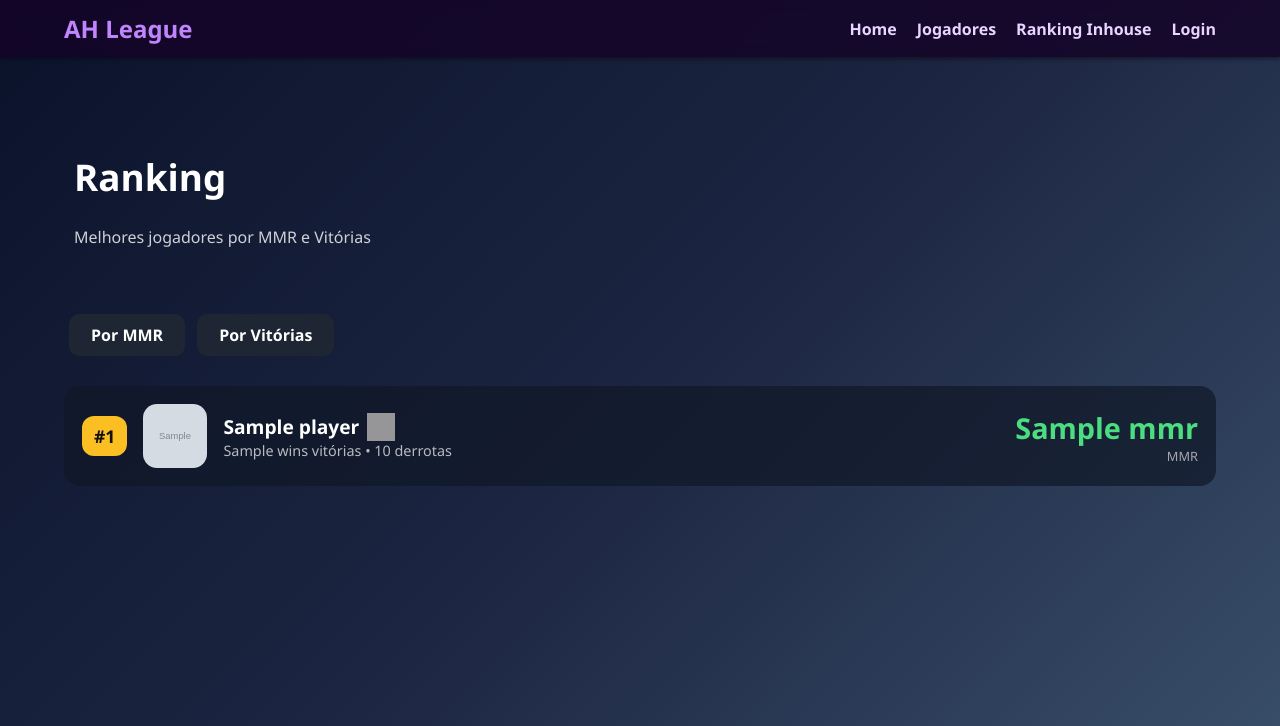
After one commit to MTFalcao/HA-League, a Flask app: template templates/inhouse_ranking.html in a window 1280 px wide. The commit adds this page. Shown: the top 726 px of the page. Run offline with Flask 3, Linux system fonts and the light colour scheme; the template is opened without the code that fills it: most values are stand-ins (such as "Sample title", 1, 10 or a date in 2020); grey boxes marked "Sample" are stand-in pictures; parts of the project's set-up code (start-up, migrations or seed data) failed here and were passed over; some libraries are stand-ins or nearby versions; grey boxes are pictures that could not be loaded.

Commit message:
feat: add inhouse statistics to players

```diff
--- a/app.py
+++ b/app.py
@@ -127,6 +127,45 @@ def format_pts(value):
     except:
         return value
 
+def get_inhouse_stats(player):
+    discord_name = player.get("discord_name")
+
+    if not discord_name:
+        return {
+            "wins": 0,
+            "losses": 0,
+            "mmr": 834,
+            "wr": 0
+        }
+
+    conn = get_db_connection()
+    cur = conn.cursor(cursor_factory=psycopg2.extras.RealDictCursor)
+
+    cur.execute("""
+        SELECT wins, losses, total_mmr, matches_played
+        FROM inhouse_players
+        WHERE discord_name = %s;
+    """, (discord_name,))
+
+    row = cur.fetchone()
+    cur.close()
+    conn.close()
+
+    if not row:
+        return {"wins": 0, "losses": 0, "mmr": 834, "wr": 0}
+
+    wins = row["wins"]
+    losses = row["losses"]
+    total = row["matches_played"]
+    mmr = row["total_mmr"] or 834
+    wr = round((wins / total) * 100, 1) if total else 0
+
+    return {
+        "wins": wins,
+        "losses": losses,
+        "mmr": mmr,
+        "wr": wr
+    }
 
 # =====================================================
 # LOGIN
@@ -156,32 +195,6 @@ def logout():
     return redirect(url_for("home"))
 
 
-# =====================================================
-# TESTE DA API DA RIOT
-# =====================================================
-@app.route("/admin/test_riot")
-@login_required
-def test_riot():
-    from services.riot_api import API_KEY
-
-    riot_id = "Jolene#BR2"
-
-    account = get_account_data(riot_id)
-    if not account:
-        return {"ok": False, "message": "Erro ao buscar Riot ID"}
-
-    puuid = account["puuid"]
-    summoner = get_summoner_data_by_puuid(puuid)
-    ranked = get_ranked_stats(puuid)
-
-    return {
-        "ok": True,
-        "riot_id": riot_id,
-        "api_key_prefix": API_KEY[:12] + "...",
-        "puuid": puuid,
-        "summoner": summoner,
-        "ranked": ranked
-    }
 
 
 # =====================================================
@@ -221,6 +234,147 @@ def players():
 
 
 # =====================================================
+# PERFIL DO JOGADOR
+# =====================================================
+
+@app.route("/player/<name>")
+def player_profile(name):
+
+    # Buscar player do banco
+    conn = get_db_connection()
+    cur = conn.cursor(cursor_factory=psycopg2.extras.RealDictCursor)
+    cur.execute("SELECT * FROM players WHERE name=%s", (name,))
+    player = cur.fetchone()
+    cur.close()
+    conn.close()
+
+    if not player:
+        flash("Jogador não encontrado!", "error")
+        return redirect(url_for("players"))
+
+    puuid = validar_puuid(player["puuid"])
+
+    # ================================
+    # 1) Buscar RANK ATUAL direto da API
+    # ================================
+    elo = get_ranked_stats(puuid)
+
+    # Aplicar no objeto "player"
+    player["elo_solo"] = elo["solo_tier"]
+    player["lp_solo"] = elo["solo_lp"]
+    player["solo_wins"] = elo["solo_wins"]
+    player["solo_losses"] = elo["solo_losses"]
+
+    player["elo_flex"] = elo["flex_tier"]
+    player["lp_flex"] = elo["flex_lp"]
+    player["flex_wins"] = elo["flex_wins"]
+    player["flex_losses"] = elo["flex_losses"]
+
+    # Winrates
+    solo_total = elo["solo_wins"] + elo["solo_losses"]
+    wr_solo = round(elo["solo_wins"] / solo_total * 100, 1) if solo_total else 0
+
+    flex_total = elo["flex_wins"] + elo["flex_losses"]
+    wr_flex = round(elo["flex_wins"] / flex_total * 100, 1) if flex_total else 0
+
+    # ================================
+    # 2) Histórico, Top Champs e Stats
+    # ================================
+    matches = load_ranked_matches(puuid, count=50)
+    history = extract_history(puuid, matches, limit=10)
+    stats = calculate_player_stats(history)
+    top_champs = extract_top_champs(puuid, matches)
+
+    # ================================
+    # 3) Top 3 Maestrias
+    # ================================
+    top3 = get_top3_masteries(puuid)
+    if top3:
+        for m in top3:
+            champ_key = get_champion_name_by_id(m["championId"])
+            m["championName"] = champ_key
+
+    # ================================
+    # 4) Estatísticas do Inhouse
+    # ================================
+    inhouse_stats = get_inhouse_stats(player)
+
+    # ================================
+    # Renderização final
+    # ================================
+    return render_template(
+        "player_profile.html",
+        player=player,
+        history=history,
+        stats=stats,
+        wr_solo=wr_solo,
+        wr_flex=wr_flex,
+        top_champs=top_champs,
+        top3=top3,
+        inhouse_stats=inhouse_stats
+    )
+
+
+# =====================================================
+# REFRESH
+# =====================================================
+@app.route("/refresh/<puuid>")
+def refresh_player_history(puuid):
+    puuid = validar_puuid(puuid)
+
+    conn = get_db_connection()
+    cur = conn.cursor(cursor_factory=psycopg2.extras.RealDictCursor)
+    cur.execute("SELECT name FROM players WHERE puuid=%s", (puuid,))
+    player = cur.fetchone()
+    cur.close()
+    conn.close()
+
+    if not player:
+        flash("Jogador não encontrado!", "error")
+        return redirect(url_for("players"))
+
+    load_ranked_matches(puuid, count=50)
+
+    flash("Histórico atualizado!", "success")
+    return redirect(url_for("player_profile", name=player["name"]))
+
+# =====================================================
+# RANK GERAL DO INHOUSE
+# =====================================================
+@app.route("/ranking")
+def ranking():
+
+    order = request.args.get("order", "mmr")  # padrão MMR
+
+    conn = get_db_connection()
+    cur = conn.cursor(cursor_factory=psycopg2.extras.RealDictCursor)
+
+    cur.execute("SELECT * FROM players")
+    players = cur.fetchall()
+    cur.close()
+    conn.close()
+
+    enriched = []
+
+    for p in players:
+        stats = get_inhouse_stats(p)
+
+        enriched.append({
+            **p,
+            "inhouse": stats,
+        })
+
+    if order == "wr":
+        enriched.sort(key=lambda x: x["inhouse"]["wr"], reverse=True)
+    elif order == "wins":
+        enriched.sort(key=lambda x: x["inhouse"]["wins"], reverse=True)
+    else:  # MMR
+        enriched.sort(key=lambda x: x["inhouse"]["mmr"], reverse=True)
+
+    return render_template("inhouse_ranking.html", players=enriched, order=order)
+
+
+# =====================================================
 # PAINEL ADMIN
 # =====================================================
 @app.route("/admin")
@@ -256,6 +410,8 @@ def edit_player(nickname):
 
     conn = get_db_connection()
     cur = conn.cursor(cursor_factory=psycopg2.extras.RealDictCursor)
+
+    # pega player no site
     cur.execute("SELECT * FROM players WHERE nickname=%s", (nickname,))
     player = cur.fetchone()
 
@@ -263,19 +419,56 @@ def edit_player(nickname):
         flash("Jogador não encontrado!", "error")
         return redirect(url_for("admin"))
 
+    # pega dados inhouse agregados
+    cur.execute("""
+        SELECT wins, losses, total_mmr, matches_played
+        FROM inhouse_players
+        WHERE discord_name = %s
+    """, (player.get("discord_name"),))
+    ih = cur.fetchone()
+
+    ih_data = {
+        "wins": ih["wins"] if ih else 0,
+        "losses": ih["losses"] if ih else 0,
+        "mmr": ih["total_mmr"] if ih else 834,
+        "matches": ih["matches_played"] if ih else 0
+    }
+
     if request.method == "POST":
 
+        new_nickname = request.form.get("nickname")
         new_lane_primary = request.form.get("lane_primary")
         new_lane_secondary = request.form.get("lane_secondary")
-        new_nickname = request.form.get("nickname")
+        new_discord = request.form.get("discord_name")
 
+        wins = int(request.form.get("wins"))
+        losses = int(request.form.get("losses"))
+        mmr = int(request.form.get("total_mmr"))
+        matches = int(request.form.get("matches_played"))
+
+        # atualizar tabela players
         cur.execute("""
             UPDATE players
-            SET nickname=%s,
-                lane_primary=%s,
-                lane_secondary=%s
+            SET nickname=%s, lane_primary=%s, lane_secondary=%s, discord_name=%s
             WHERE puuid=%s
-        """, (new_nickname, new_lane_primary, new_lane_secondary, player["puuid"]))
+        """, (
+            new_nickname,
+            new_lane_primary,
+            new_lane_secondary,
+            new_discord,
+            player["puuid"]
+        ))
+
+        # atualizar tabela inhouse_players
+        cur.execute("""
+            INSERT INTO inhouse_players (discord_name, wins, losses, total_mmr, matches_played)
+            VALUES (%s, %s, %s, %s, %s)
+            ON CONFLICT (discord_name) DO UPDATE SET
+                wins = EXCLUDED.wins,
+                losses = EXCLUDED.losses,
+                total_mmr = EXCLUDED.total_mmr,
+                matches_played = EXCLUDED.matches_played;
+        """, (new_discord, wins, losses, mmr, matches))
 
         conn.commit()
         cur.close()
@@ -286,84 +479,8 @@ def edit_player(nickname):
 
     cur.close()
     conn.close()
-    return render_template("edit_player.html", player=player)
+    return render_template("edit_player.html", player=player, inhouse=ih_data)
 
-
-# =====================================================
-# PERFIL DO JOGADOR
-# =====================================================
-@app.route("/player/<name>")
-def player_profile(name):
-
-    conn = get_db_connection()
-    cur = conn.cursor(cursor_factory=psycopg2.extras.RealDictCursor)
-    cur.execute("SELECT * FROM players WHERE name=%s", (name,))
-    player = cur.fetchone()
-    cur.close()
-    conn.close()
-
-    if not player:
-        flash("Jogador não encontrado!", "error")
-        return redirect(url_for("players"))
-
-    puuid = validar_puuid(player["puuid"])
-
-    # Rank
-    elo = get_ranked_stats(puuid)
-
-    solo_total = elo["solo_wins"] + elo["solo_losses"]
-    wr_solo = round(elo["solo_wins"] / solo_total * 100, 1) if solo_total else 0
-
-    flex_total = elo["flex_wins"] + elo["flex_losses"]
-    wr_flex = round(elo["flex_wins"] / flex_total * 100, 1) if flex_total else 0
-
-    # Partidas
-    matches = load_ranked_matches(puuid, count=50)
-    history = extract_history(puuid, matches, limit=10)
-    stats = calculate_player_stats(history)
-    top_champs = extract_top_champs(puuid, matches)
-
-    # Maestrias
-    top3 = get_top3_masteries(puuid)
-    if top3:
-        for m in top3:
-            champ_key = get_champion_name_by_id(m["championId"])
-            m["championName"] = champ_key
-
-    return render_template(
-        "player_profile.html",
-        player=player,
-        history=history,
-        stats=stats,
-        wr_solo=wr_solo,
-        wr_flex=wr_flex,
-        top_champs=top_champs,
-        top3=top3
-    )
-
-
-# =====================================================
-# REFRESH
-# =====================================================
-@app.route("/refresh/<puuid>")
-def refresh_player_history(puuid):
-    puuid = validar_puuid(puuid)
-
-    conn = get_db_connection()
-    cur = conn.cursor(cursor_factory=psycopg2.extras.RealDictCursor)
-    cur.execute("SELECT name FROM players WHERE puuid=%s", (puuid,))
-    player = cur.fetchone()
-    cur.close()
-    conn.close()
-
-    if not player:
-        flash("Jogador não encontrado!", "error")
-        return redirect(url_for("players"))
-
-    load_ranked_matches(puuid, count=50)
-
-    flash("Histórico atualizado!", "success")
-    return redirect(url_for("player_profile", name=player["name"]))
 
 
 # =====================================================
@@ -400,6 +517,9 @@ def cadastrar():
         lane_primary = request.form.get("lane_primary")
         lane_secondary = request.form.get("lane_secondary")
 
+        # NOVO: captura do Discord Name / ID
+        discord_name = request.form.get("discord_name") or None
+
         conn = get_db_connection()
         cur = conn.cursor()
 
@@ -408,8 +528,9 @@ def cadastrar():
                 INSERT INTO players (
                     name, nickname, elo_solo, lp_solo,
                     elo_flex, lp_flex, level, icon,
-                    region, puuid, lane_primary, lane_secondary
-                ) VALUES (%s,%s,%s,%s,%s,%s,%s,%s,%s,%s,%s,%s)
+                    region, puuid, lane_primary, lane_secondary,
+                    discord_name
+                ) VALUES (%s,%s,%s,%s,%s,%s,%s,%s,%s,%s,%s,%s,%s)
             """, (
                 gameName,
                 f"{gameName}#{tagLine}",
@@ -420,7 +541,8 @@ def cadastrar():
                 "br1",
                 puuid,
                 lane_primary,
-                lane_secondary
+                lane_secondary,
+                discord_name
             ))
             conn.commit()
 
@@ -437,6 +559,33 @@ def cadastrar():
 
     return render_template("admin_add.html")
 
+# =====================================================
+# TESTE DA API DA RIOT
+# =====================================================
+@app.route("/admin/test_riot")
+@login_required
+def test_riot():
+    from services.riot_api import API_KEY
+
+    riot_id = "Jolene#BR2"
+
+    account = get_account_data(riot_id)
+    if not account:
+        return {"ok": False, "message": "Erro ao buscar Riot ID"}
+
+    puuid = account["puuid"]
+    summoner = get_summoner_data_by_puuid(puuid)
+    ranked = get_ranked_stats(puuid)
+
+    return {
+        "ok": True,
+        "riot_id": riot_id,
+        "api_key_prefix": API_KEY[:12] + "...",
+        "puuid": puuid,
+        "summoner": summoner,
+        "ranked": ranked
+    }
+
 
 # =====================================================
 # RUN
--- a/static/css/players.css
+++ b/static/css/players.css
@@ -3,7 +3,7 @@
 /* INNER: alinha busca + grid sem puxar pra esquerda */
 .players-inner {
     width: 100%;
-    max-width: 1200px; /* pode ajustar se quiser */
+    max-width: 1200px;
     margin: 0 auto;
     box-sizing: border-box;
 }
--- /dev/null
+++ b/static/css/ranking.css
@@ -0,0 +1,137 @@
+/* HEADER */
+.ranking-header {
+    text-align: left;
+    padding: 30px 10px;
+}
+
+.ranking-title {
+    font-size: 2.3rem;
+    font-weight: bold;
+}
+
+.ranking-subtitle {
+    margin-top: 5px;
+    opacity: 0.8;
+}
+
+/* FILTER BUTTONS */
+.ranking-filters {
+    display: flex;
+    gap: 12px;
+    margin: 20px 5px 30px 5px;
+}
+
+.filter-btn {
+    padding: 10px 22px;
+    border-radius: 10px;
+    background: #1e2533;
+    color: white;
+    font-weight: 600;
+    text-decoration: none;
+    transition: 0.2s;
+}
+
+.filter-btn.active {
+    background: #6a5acd;
+}
+
+.filter-btn:hover {
+    background: #4e46b4;
+}
+
+/* LIST */
+.ranking-list {
+    display: flex;
+    flex-direction: column;
+    gap: 18px;
+}
+
+/* CARD */
+.ranking-card {
+    background: rgba(17, 24, 39, 0.7);
+    padding: 18px;
+    border-radius: 16px;
+    display: flex;
+    justify-content: space-between;
+    align-items: center;
+}
+
+.ranking-card:hover {
+    background: rgba(255,255,255,0.05);
+}
+
+/* LEFT */
+.left-section {
+    display: flex;
+    align-items: center;
+    gap: 16px;
+}
+
+.rank-number {
+    background: #fbbf24;
+    color: #111;
+    font-weight: bold;
+    padding: 8px 12px;
+    border-radius: 12px;
+    font-size: 1.1rem;
+}
+
+.rank-icon {
+    width: 64px;
+    height: 64px;
+    border-radius: 14px;
+}
+
+/* --------- NOME + ÍCONE DO ELO --------- */
+.name-line {
+    display: flex;
+    align-items: center;
+    gap: 8px;
+}
+
+.elo-icon {
+    width: 28px;
+    height: 28px;
+    opacity: 0.95;
+}
+
+/* INFO */
+.info .player-name {
+    font-weight: 600;
+    font-size: 1.2rem;
+}
+
+.vh-line {
+    opacity: 0.7;
+    font-size: 0.9rem;
+}
+
+/* RIGHT */
+.right-section {
+    text-align: right;
+}
+
+.mmr {
+    font-size: 1.8rem;
+    font-weight: bold;
+    color: #4ade80;
+}
+
+.mmr-label {
+    opacity: 0.6;
+    font-size: 0.8rem;
+}
+
+
+.ranking-card-link {
+    text-decoration: none;
+    color: inherit;
+    display: block;
+}
+
+
+.ranking-card-link:hover .ranking-card {
+    background: rgba(255,255,255,0.07);
+    transform: translateY(-2px);
+    transition: 0.15s ease-in-out;
+}
--- a/templates/admin_add.html
+++ b/templates/admin_add.html
@@ -12,6 +12,9 @@
 
             <label>Riot ID (Nome#TAG)</label>
             <input type="text" name="summoner_name" placeholder="Ex: Maciel Entregas#BR2" required>
+
+            <label>Discord Name </label>
+            <input type="text" name="discord_name" placeholder="Ex: 214186357944352769">
 
             <label>Lane Primária</label>
             <select name="lane_primary" required>
--- a/templates/index.html
+++ b/templates/index.html
@@ -23,7 +23,7 @@
         <ul>
           <li><a href="{{ url_for('home') }}">Home</a></li>
           <li><a href="{{ url_for('players') }}">Jogadores</a></li>
-
+          <li><a href="{{ url_for('ranking') }}">Ranking Inhouse</a></li>
           {% if session.get('admin') %}
             <li><a href="{{ url_for('admin') }}">Admin Panel</a></li>
             <li><a href="{{ url_for('logout') }}">Logout</a></li>
--- /dev/null
+++ b/templates/inhouse_ranking.html
@@ -0,0 +1,62 @@
+{% extends "index.html" %}
+
+{% block styles %}
+<link rel="stylesheet" href="{{ url_for('static', filename='css/ranking.css') }}">
+<link rel="stylesheet" href="https://cdnjs.cloudflare.com/ajax/libs/font-awesome/6.4.0/css/all.min.css">
+{% endblock %}
+
+{% block content %}
+
+<div class="ranking-header unified-header">
+    <h1 class="ranking-title">
+         Ranking
+    </h1>
+    <p class="ranking-subtitle">Melhores jogadores por MMR e Vitórias</p>
+</div>
+
+<div class="ranking-filters">
+    <a href="{{ url_for('ranking', order='mmr') }}" class="filter-btn {{ 'active' if order == 'mmr' else '' }}">Por MMR</a>
+    <a href="{{ url_for('ranking', order='wins') }}" class="filter-btn {{ 'active' if order == 'wins' else '' }}">Por Vitórias</a>
+</div>
+
+<div class="ranking-list">
+
+{% for p in players %}
+    <a href="{{ url_for('player_profile', name=p.name) }}" class="ranking-card-link">
+
+        <div class="ranking-card">
+
+            <div class="left-section">
+
+                <div class="rank-number">#{{ loop.index }}</div>
+
+                <img src="{{ p.icon }}" class="rank-icon">
+
+                <div class="info">
+                    <div class="name-line">
+                        <span class="player-name">{{ p.name }}</span>
+                        <img class="elo-icon"
+                        src="https://raw.communitydragon.org/latest/plugins/rcp-fe-lol-static-assets/global/default/images/ranked-mini-crests/{{ p.elo_solo.split(' ')[0] | lower }}.svg">
+                    </div>
+
+                    <div class="vh-line">
+                        {{ p.inhouse.wins }} vitórias • {{ p.inhouse.losses }} derrotas
+                    </div>
+                </div>
+
+            </div>
+
+            <div class="right-section">
+                <div class="mmr">{{ p.inhouse.mmr }}</div>
+                <div class="mmr-label">MMR</div>
+            </div>
+
+        </div>
+
+    </a>
+{% endfor %}
+
+</div>
+
+
+{% endblock %}
```
Also changed, not shown: static/css/admin.css (+8 -6 lines), static/css/player_profile.css (+5 -2 lines), templates/edit_player.html (+50 -12 lines), templates/player_profile.html (+5 -5 lines).
